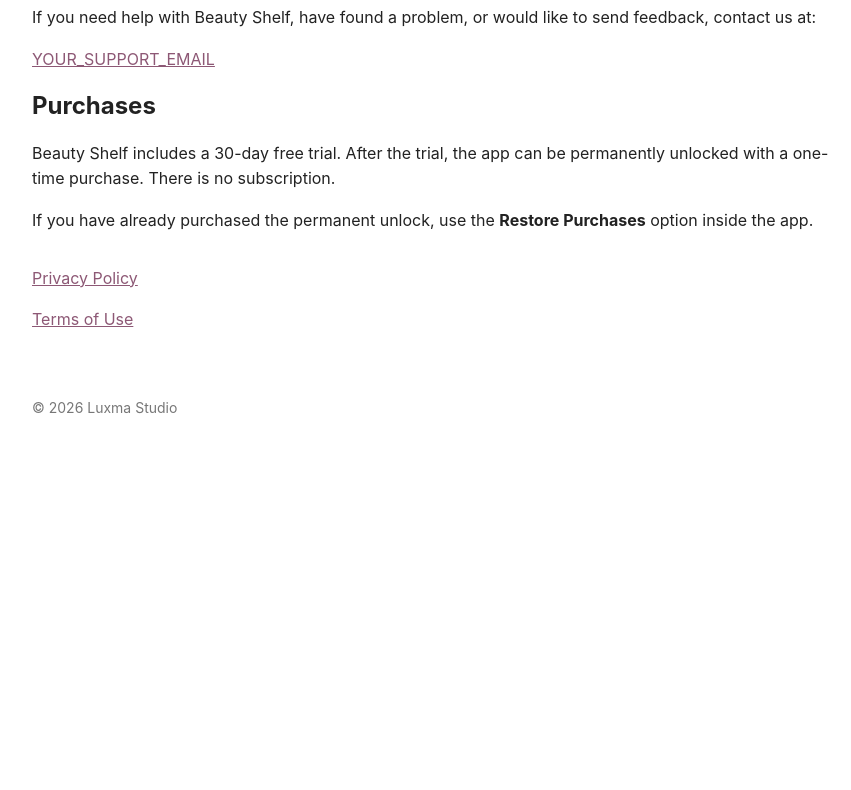
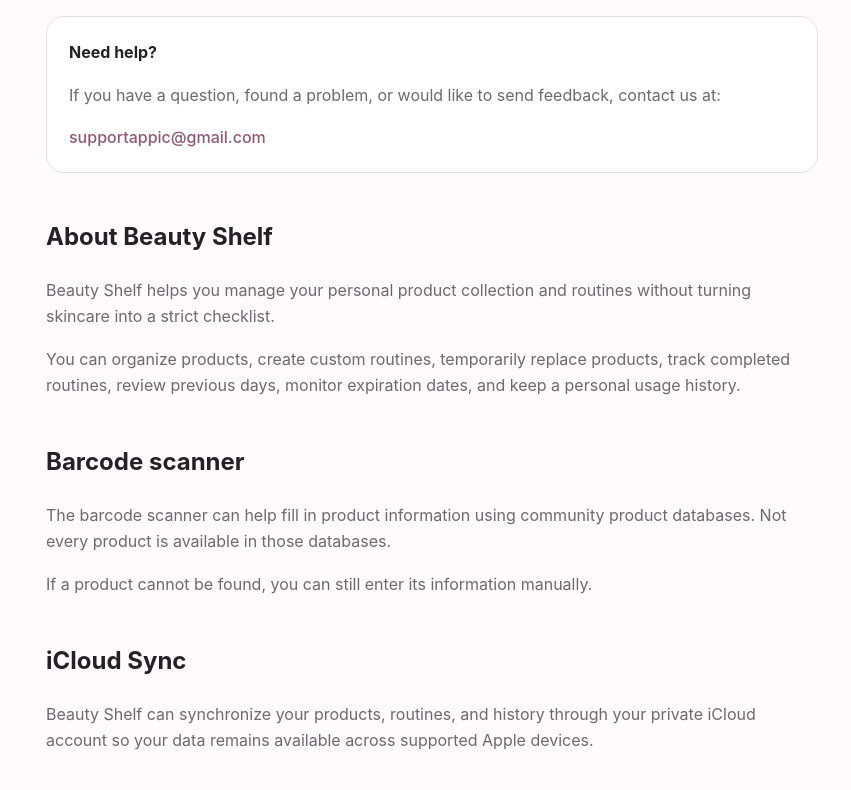
Before and after one commit to supportappic/luxmastudio-site, a plain HTML site: page beautyshelf/index.html in a window 1280 px wide. Shown: the part 244-1034 px from the top of the page, without its empty margins (208-1059 px from the left). Before the commit the page ends 800 px from the top, so only its background shows below. Drawn offline with Linux system fonts and the light colour scheme.

Commit message:
Update index.html

```diff
--- a/beautyshelf/index.html
+++ b/beautyshelf/index.html
@@ -3,33 +3,99 @@
 <head>
   <meta charset="UTF-8">
   <meta name="viewport" content="width=device-width, initial-scale=1.0">
+
   <title>Beauty Shelf - Support</title>
-  <meta name="description" content="Support and information for Beauty Shelf.">
+
+  <meta
+    name="description"
+    content="Support and information for Beauty Shelf, a personal skincare and routine tracker."
+  >
+
   <style>
-    body {
-      font-family: -apple-system, BlinkMacSystemFont, "Segoe UI", sans-serif;
-      max-width: 800px;
-      margin: 0 auto;
-      padding: 48px 24px;
-      line-height: 1.6;
-      color: #222;
+    :root {
+      --accent: #8d5875;
+      --accent-light: #f4e8ee;
+      --text: #242124;
+      --secondary: #6f686d;
+      --border: #e7dfe3;
+      --background: #fffafb;
+      --card: #ffffff;
     }
 
-    h1, h2 {
-      line-height: 1.2;
+    * {
+      box-sizing: border-box;
+    }
+
+    body {
+      margin: 0;
+      font-family: -apple-system, BlinkMacSystemFont, "Segoe UI", sans-serif;
+      background: var(--background);
+      color: var(--text);
+      line-height: 1.65;
+    }
+
+    main {
+      max-width: 820px;
+      margin: 0 auto;
+      padding: 64px 24px 48px;
+    }
+
+    .brand {
+      display: inline-block;
+      padding: 7px 13px;
+      border-radius: 999px;
+      background: var(--accent-light);
+      color: var(--accent);
+      font-weight: 600;
+      font-size: 14px;
+      margin-bottom: 22px;
+    }
+
+    h1 {
+      font-size: 42px;
+      margin: 0 0 12px;
+      line-height: 1.15;
+    }
+
+    h2 {
+      margin-top: 44px;
+      font-size: 24px;
+    }
+
+    p {
+      color: var(--secondary);
+    }
+
+    .card {
+      background: var(--card);
+      border: 1px solid var(--border);
+      border-radius: 18px;
+      padding: 22px;
+      margin-top: 20px;
     }
 
     a {
-      color: #8d5875;
+      color: var(--accent);
+      text-decoration: none;
+      font-weight: 500;
+    }
+
+    a:hover {
+      text-decoration: underline;
     }
 
     .links {
+      display: flex;
+      flex-wrap: wrap;
+      gap: 18px;
       margin-top: 32px;
     }
 
     footer {
       margin-top: 64px;
-      color: #777;
+      padding-top: 24px;
+      border-top: 1px solid var(--border);
+      color: var(--secondary);
       font-size: 14px;
     }
   </style>
@@ -37,45 +103,89 @@
 
 <body>
 
+<main>
+
+  <div class="brand">Luxma Studio</div>
+
   <h1>Beauty Shelf</h1>
 
   <p>
     Beauty Shelf is a personal skincare and self-care tracker designed to help
-    you organize products, create flexible routines, track usage and expiration
-    dates, and review your routine history.
+    you organize products, create flexible routines, track product usage and
+    expiration dates, and review your routine history.
   </p>
 
-  <h2>Support</h2>
+  <div class="card">
+    <strong>Need help?</strong>
+
+    <p>
+      If you have a question, found a problem, or would like to send feedback,
+      contact us at:
+    </p>
+
+    <a href="mailto:supportappic@gmail.com">
+      supportappic@gmail.com
+    </a>
+  </div>
+
+  <h2>About Beauty Shelf</h2>
 
   <p>
-    If you need help with Beauty Shelf, have found a problem, or would like to
-    send feedback, contact us at:
+    Beauty Shelf helps you manage your personal product collection and routines
+    without turning skincare into a strict checklist.
   </p>
 
   <p>
-    <a href="mailto:supportappic@gmail.com">YOUR_SUPPORT_EMAIL</a>
+    You can organize products, create custom routines, temporarily replace
+    products, track completed routines, review previous days, monitor expiration
+    dates, and keep a personal usage history.
+  </p>
+
+  <h2>Barcode scanner</h2>
+
+  <p>
+    The barcode scanner can help fill in product information using community
+    product databases. Not every product is available in those databases.
+  </p>
+
+  <p>
+    If a product cannot be found, you can still enter its information manually.
+  </p>
+
+  <h2>iCloud Sync</h2>
+
+  <p>
+    Beauty Shelf can synchronize your products, routines, and history through
+    your private iCloud account so your data remains available across supported
+    Apple devices.
   </p>
 
   <h2>Purchases</h2>
 
   <p>
-    Beauty Shelf includes a 30-day free trial. After the trial, the app can be
-    permanently unlocked with a one-time purchase. There is no subscription.
+    Beauty Shelf includes a 30-day free trial with access to all features.
   </p>
 
   <p>
-    If you have already purchased the permanent unlock, use the
-    <strong>Restore Purchases</strong> option inside the app.
+    After the trial ends, the app can be permanently unlocked with a single
+    one-time purchase. There is no subscription.
+  </p>
+
+  <p>
+    If you already purchased the permanent unlock, use
+    <strong>Restore Purchases</strong> inside the app.
   </p>
 
   <div class="links">
-    <p><a href="privacy.html">Privacy Policy</a></p>
-    <p><a href="terms.html">Terms of Use</a></p>
+    <a href="privacy.html">Privacy Policy</a>
+    <a href="terms.html">Terms of Use</a>
   </div>
 
   <footer>
-    © 2026 Luxma Studio
+    © 2026 Luxma Studio. All rights reserved.
   </footer>
+
+</main>
 
 </body>
 </html>
```
